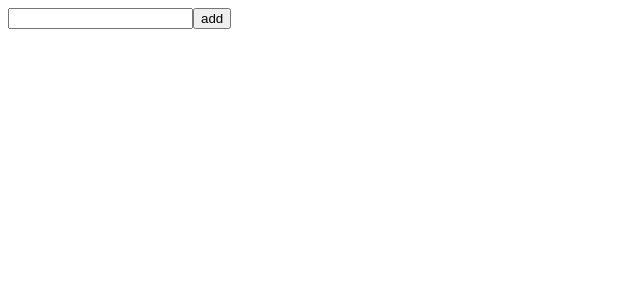
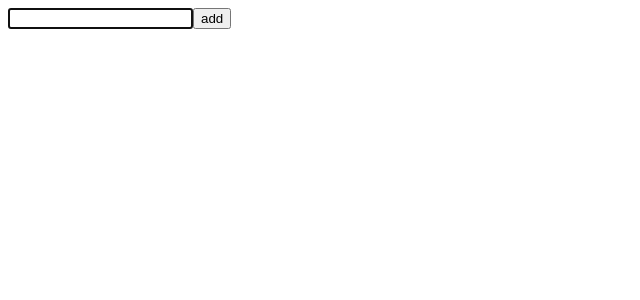
Before and after one commit to anandhu-as/Crud, a React (Vite) app: page / in a window 1280 px wide. Shown: the top 300 px of the page, without its empty margins (0-640 px from the left). Built offline with nearby package versions, Linux system fonts and the light colour scheme.

Commit message:
used useref hook

```diff
--- a/src/App.jsx
+++ b/src/App.jsx
@@ -1,17 +1,26 @@
-import React, { useState } from "react";
-
+import React, { useEffect, useRef, useState } from "react";
 const App = () => {
   const [inputvalue, setInputValue] = useState("");
   const [todos, setTodos] = useState([]);
   const handleChange = (event) => setInputValue(event.target.value);
   const handleClick = () => {
     setTodos([...todos, inputvalue]);
-    setInputValue('')
+    setInputValue("");
   };
+  const inputRef = useRef();
+  {
+    /* to focus on inputField */
+  }
 
+  useEffect(() => inputRef.current.focus());
   return (
     <div>
-      <input type="text" value={inputvalue} onChange={handleChange} />
+      <input
+        type="text"
+        value={inputvalue}
+        onChange={handleChange}
+        ref={inputRef}
+      />
       <button onClick={handleClick}>add</button>
       {todos.map((item, index) => {
         return (
@@ -23,5 +32,4 @@ const App = () => {
     </div>
   );
 };
-
 export default App;
```
